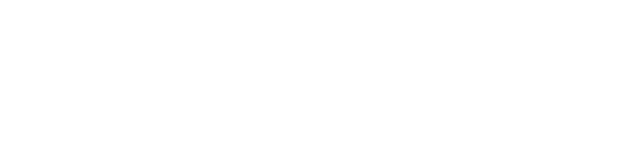
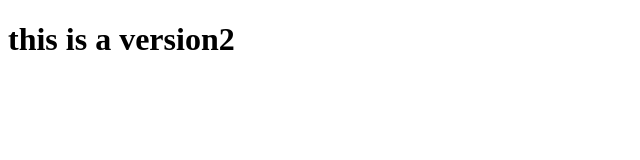
Before and after one commit to mr-jawed/myrepo, a plain HTML site: page index.html in a window 1280 px wide. Shown: the whole page, without its empty margins (0-640 px from the left). Drawn offline with Linux system fonts and the light colour scheme.

Commit message:
this is a v2

```diff
--- a/index.html
+++ b/index.html
@@ -6,6 +6,6 @@
     <title>Document</title>
 </head>
 <body>
-
+    <h1>this is a version2</h1>
 </body>
 </html>
```
